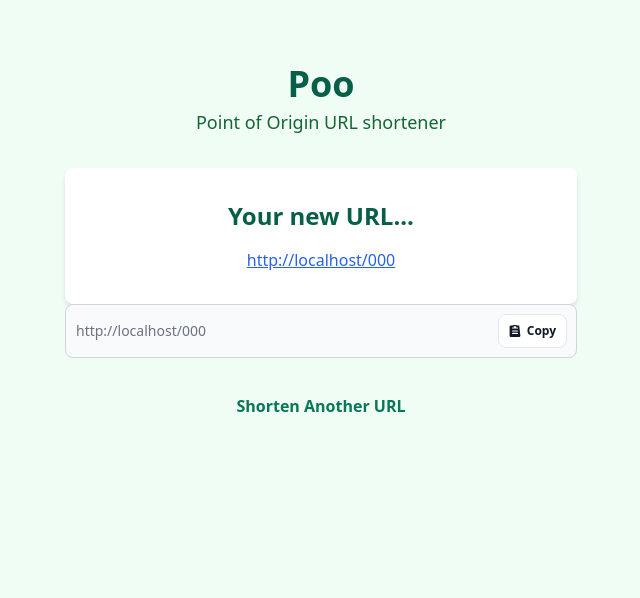
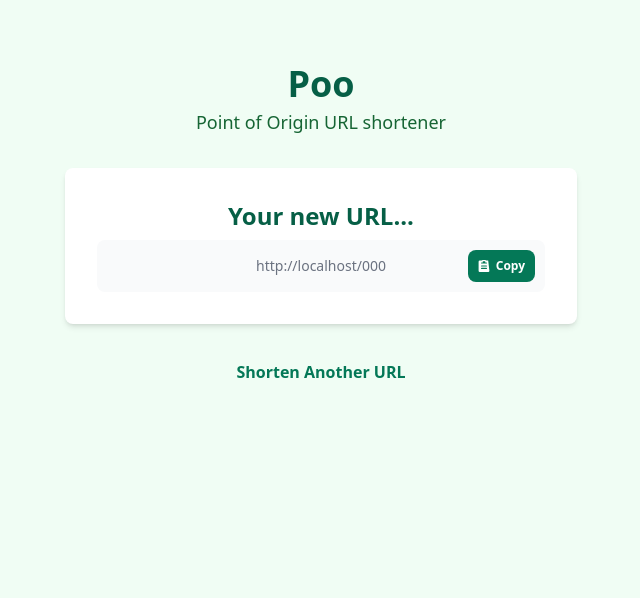
Before and after one commit to angus-websites/poo, a Django app: page /shortened/000/ in a window 1280 px wide. Shown: the top 598 px of the page, without its empty margins (319-959 px from the left). Run offline with Django 5.2, Linux system fonts and the light colour scheme; tables that the repository leaves empty hold one stand-in row (values such as "Sample post"); style sheets or scripts are compiled from the project's sources; some libraries are stand-ins or nearby versions.

Commit message:
using label and better ui

```diff
--- a/templates/shortener/shortened.html
+++ b/templates/shortener/shortened.html
@@ -9,16 +9,12 @@
             <!-- Display Shortened URL -->
             <div class="bg-white p-8 rounded-lg shadow-md">
                 <h2 class="text-2xl font-semibold text-emerald-800">Your new URL...</h2>
-                <a href="{{ short_url }}" target="_blank" class="text-blue-600 underline break-words mt-4 block">{{ short_url }}</a>
-            </div>
-
-            <div class="w-full">
+                <div class="w-full mt-2 ">
                 <div class="relative">
-                    <label for="shortened-url-text" class="sr-only">Label</label>
-                    <input id="shortened-url-text" type="text" class="col-span-6 bg-gray-50 border border-gray-300 text-gray-500 text-sm rounded-lg focus:ring-blue-500 focus:border-blue-500 block w-full px-2.5 py-4 dark:bg-gray-700 dark:border-gray-600 dark:placeholder-gray-400 dark:text-gray-400 dark:focus:ring-blue-500 dark:focus:border-blue-500" value="{{ short_url }}" readonly>
+                    <label id="shortened-url-text" type="text" class="col-span-6 bg-gray-50 text-gray-500 text-sm rounded-lg  block w-full px-2.5 py-4">{{ short_url }} </label>
 
                     <!-- Updated button with both icons preloaded -->
-                    <button id="copy-url-button" class="absolute end-2.5 top-1/2 -translate-y-1/2 text-gray-900 dark:text-gray-400 hover:bg-gray-100 dark:bg-gray-800 dark:border-gray-600 dark:hover:bg-gray-700 rounded-lg py-2 px-2.5 inline-flex items-center justify-center bg-white border-gray-200 border">
+                    <button id="copy-url-button" class="absolute end-2.5 top-1/2 -translate-y-1/2 bg-emerald-700 hover:bg-emerald-800 text-white font-semibold transition duration-300 rounded-lg py-2 px-2.5 inline-flex items-center justify-center">
                         <span id="button-icon-copy" class="inline-flex items-center">
                             <svg class="w-3 h-3 me-1.5" aria-hidden="true" xmlns="http://www.w3.org/2000/svg" fill="currentColor" viewBox="0 0 18 20">
                                 <path d="M16 1h-3.278A1.992 1.992 0 0 0 11 0H7a1.993 1.993 0 0 0-1.722 1H2a2 2 0 0 0-2 2v15a2 2 0 0 0 2 2h14a2 2 0 0 0 2-2Zm-3 14H5a1 1 0 0 1 0-2h8a1 1 0 0 1 0 2Zm0-4H5a1 1 0 0 1 0-2h8a1 1 0 1 1 0 2Zm0-5H5a1 1 0 0 1 0-2h2V2h4v2h2a1 1 0 1 1 0 2Z"/>
@@ -26,14 +22,17 @@
                             <span id="button-text" class="text-xs font-semibold">Copy</span>
                         </span>
                         <span id="button-icon-tick" class="inline-flex items-center hidden">
-                            <svg class="w-3 h-3 text-blue-700 dark:text-blue-500 me-1.5" aria-hidden="true" xmlns="http://www.w3.org/2000/svg" fill="none" viewBox="0 0 16 12">
+                            <svg class="w-3 h-3 text-emerald-100  me-1.5" aria-hidden="true" xmlns="http://www.w3.org/2000/svg" fill="none" viewBox="0 0 16 12">
                                 <path stroke="currentColor" stroke-linecap="round" stroke-linejoin="round" stroke-width="2" d="M1 5.917 5.724 10.5 15 1.5"/>
                             </svg>
-                            <span id="button-text-copied" class="text-xs font-semibold text-blue-700 dark:text-blue-500">Copied</span>
+                            <span id="button-text-copied" class="text-xs font-semibold text-emerald-100">Copied</span>
                         </span>
                     </button>
                 </div>
             </div>
+            </div>
+
+
 
             <!-- Shorten Again Button -->
             <a
@@ -49,17 +48,16 @@
     <script>
         document.addEventListener('DOMContentLoaded', function () {
     const copyButton = document.getElementById('copy-url-button');
-            const shortenedUrlInput = document.getElementById('shortened-url-text');
+    const shortenedUrlLabel = document.getElementById('shortened-url-text');
     const buttonIconCopy = document.getElementById('button-icon-copy');
     const buttonIconTick = document.getElementById('button-icon-tick');
 
     copyButton.addEventListener('click', function () {
-                // Copy the content of the input field to the clipboard
-                shortenedUrlInput.select();
-                shortenedUrlInput.setSelectionRange(0, 99999); // For mobile devices
 
-                // Try to execute the copy command
-                if (document.execCommand('copy')) {
+        // Use the Clipboard API to copy the label text
+        const textToCopy = shortenedUrlLabel.textContent.trim();
+
+        navigator.clipboard.writeText(textToCopy).then(() => {
             // Show the success feedback
             showSuccess();
 
@@ -67,7 +65,9 @@
             setTimeout(() => {
                 resetToDefault();
             }, 2000);
-                }
+        }).catch(err => {
+            console.error('Failed to copy text: ', err);
+        });
     });
 
     const showSuccess = () => {
```
Lines whose indentation alone changed are shown as unchanged.
